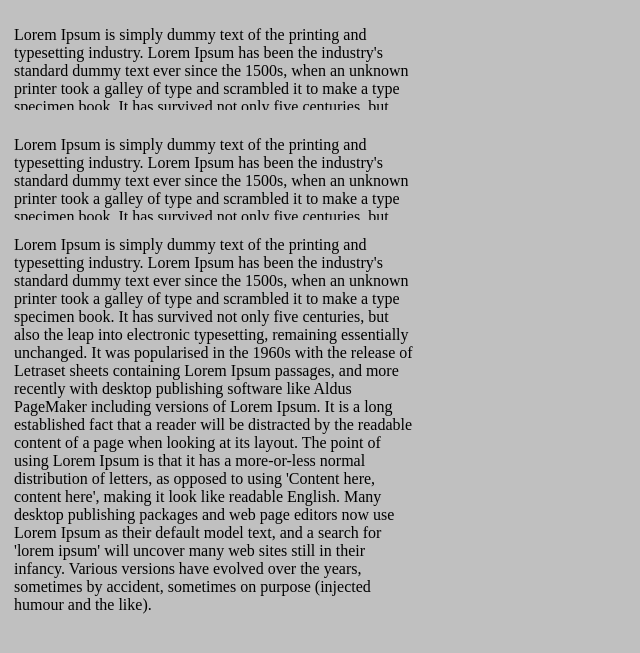
After one commit to inesekr/JS_sessions, a PHP site: page /examplesCss/example1.html in a window 1280 px wide. The commit adds this page. Shown: the top 653 px of the page, without its empty margins (0-640 px from the left). Run offline with PHP 8.4, Linux system fonts and the light colour scheme.

Commit message:
css continuing plus Bootstrap

```diff
--- /dev/null
+++ b/examplesCss/example1.html
@@ -0,0 +1,61 @@
+<!DOCTYPE html>
+<html lang="en">
+
+<head>
+    <meta charset="UTF-8">
+    <meta http-equiv="X-UA-Compatible" content="IE=edge">
+    <meta name="viewport" content="width=device-width, initial-scale=1.0">
+    <title>Css example 1</title>
+    <link rel="stylesheet" href="style.css">
+</head>
+
+<body>
+    <div class="section1">
+        <p>
+            Lorem Ipsum is simply dummy text of the printing and typesetting industry. Lorem Ipsum has been the
+            industry's standard dummy text ever since the 1500s, when an unknown printer took a galley of type and
+            scrambled it to make a type specimen book. It has survived not only five centuries, but also the leap into
+            electronic typesetting, remaining essentially unchanged. It was popularised in the 1960s with the release of
+            Letraset sheets containing Lorem Ipsum passages, and more recently with desktop publishing software like
+            Aldus PageMaker including versions of Lorem Ipsum.
+            It is a long established fact that a reader will be distracted by the readable content of a page when
+            looking at its layout. The point of using Lorem Ipsum is that it has a more-or-less normal distribution of
+            letters, as opposed to using 'Content here, content here', making it look like readable English. Many
+            desktop publishing packages and web page editors now use Lorem Ipsum as their default model text, and a
+            search for 'lorem ipsum' will uncover many web sites still in their infancy. Various versions have evolved
+            over the years, sometimes by accident, sometimes on purpose (injected humour and the like).
+        </p>
+    </div>
+    <div class="section2">
+        <p>
+            Lorem Ipsum is simply dummy text of the printing and typesetting industry. Lorem Ipsum has been the
+            industry's standard dummy text ever since the 1500s, when an unknown printer took a galley of type and
+            scrambled it to make a type specimen book. It has survived not only five centuries, but also the leap into
+            electronic typesetting, remaining essentially unchanged. It was popularised in the 1960s with the release of
+            Letraset sheets containing Lorem Ipsum passages, and more recently with desktop publishing software like
+            Aldus PageMaker including versions of Lorem Ipsum.
+            It is a long established fact that a reader will be distracted by the readable content of a page when
+            looking at its layout. The point of using Lorem Ipsum is that it has a more-or-less normal distribution of
+            letters, as opposed to using 'Content here, content here', making it look like readable English. Many
+            desktop publishing packages and web page editors now use Lorem Ipsum as their default model text, and a
+            search for 'lorem ipsum' will uncover many web sites still in their infancy. Various versions have evolved
+            over the years, sometimes by accident, sometimes on purpose (injected humour and the like).
+        </p>
+    </div>
+    <div class="section3">
+        <p>
+            Lorem Ipsum is simply dummy text of the printing and typesetting industry. Lorem Ipsum has been the
+            industry's standard dummy text ever since the 1500s, when an unknown printer took a galley of type and
+            scrambled it to make a type specimen book. It has survived not only five centuries, but also the leap into
+            electronic typesetting, remaining essentially unchanged. It was popularised in the 1960s with the release of
+            Letraset sheets containing Lorem Ipsum passages, and more recently with desktop publishing software like
+            Aldus PageMaker including versions of Lorem Ipsum.
+            It is a long established fact that a reader will be distracted by the readable content of a page when
+            looking at its layout. The point of using Lorem Ipsum is that it has a more-or-less normal distribution of
+            letters, as opposed to using 'Content here, content here', making it look like readable English. Many
+            desktop publishing packages and web page editors now use Lorem Ipsum as their default model text, and a
+            search for 'lorem ipsum' will uncover many web sites still in their infancy. Various versions have evolved
+            over the years, sometimes by accident, sometimes on purpose (injected humour and the like).
+        </p>
+    </div>
+</body>
--- /dev/null
+++ b/examplesCss/style.css
@@ -0,0 +1,34 @@
+* {
+    background-color: silver;
+}
+
+@media only screen and (min-width: 400px){
+    div {
+        margin: 10px 1px 4px 6px;
+        height: 100px;
+        width: 400px
+    }
+}
+
+@media only screen and (max-width: 400px){
+    div {
+        margin: 5px 1px 2px 3px
+    }
+}
+
+.section1{
+    overflow: auto
+}
+
+.section2{
+    overflow: hidden
+}
+
+.section3{
+    overflow: visible
+}
+
+#save{
+    background-color: blue;
+    color: white
+}
--- a/style.css
+++ b/style.css
@@ -1,5 +1,9 @@
+
+
 body {
     font-family: cursive;
+    margin-left:25%;
+    margin-top:10%
 }
 
 .button-save {
```
Also changed, not shown: examplesCss/example2.html (added, +28 -0 lines), examplesCss/example3.html (added, +39 -0 lines), examplesCss/styleExample3.css (added, +50 -0 lines), examplesCss/apple.jpg (added).
